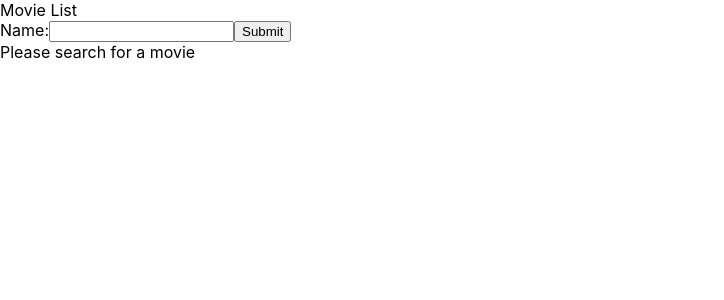
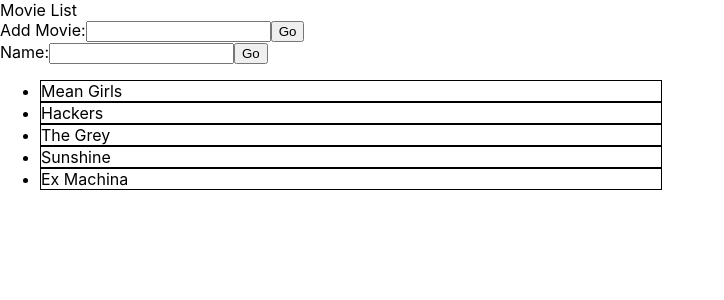
Before and after one commit to mattupham/MovieList, a React (Create React App) app: page / in a window 1280 px wide. Shown: the top 300 px of the page, without its empty margins (0-724 px from the left). Built offline with nearby package versions, Linux system fonts and the light colour scheme.

Commit message:
Added movie adding functionality

```diff
--- a/src/App.tsx
+++ b/src/App.tsx
@@ -1,12 +1,13 @@
 import React, { useState } from 'react';
 import styles from 'src/App.module.scss';
 import Search from 'src/components/Search/Search';
+import AddMovie from './components/AddMovie/AddMovie';
 
 interface Movie {
   title: string;
 }
 
-const movies: Movie[] = [
+const movieList: Movie[] = [
   { title: 'Mean Girls' },
   { title: 'Hackers' },
   { title: 'The Grey' },
@@ -16,17 +17,18 @@
 
 const App: React.FC = () => {
   const [searchQuery, setSearchQuery] = useState('');
+  const [movies, setMovies] = useState(movieList);
 
   return (
     <div className="App">
       <header>Movie List</header>
       <div>
+        <AddMovie handleAddMovie={(movieToAdd: string) => setMovies(movies.concat({ title: movieToAdd }))} />
+      </div>
+      <div>
         <Search handleQuerySubmit={(query: string) => setSearchQuery(query)} />
       </div>
       <div>
-        {searchQuery === '' ? (
-          <div>Please search for a movie</div>
-        ) : (
         <ul>
           {movies
             .filter(movie => movie.title.toLowerCase().includes(searchQuery.toLowerCase()))
@@ -36,7 +38,6 @@
               </li>
             ))}
         </ul>
-        )}
       </div>
     </div>
   );
--- /dev/null
+++ b/src/components/AddMovie/AddMovie.tsx
@@ -0,0 +1,27 @@
+import React, { FormEvent, useState } from 'react';
+
+interface IProps {
+  handleAddMovie: (query: string) => void;
+}
+
+const AddMovie = ({ handleAddMovie }: IProps) => {
+  const [movieToAdd, setMovieToAdd] = useState('');
+
+  const handleSubmit = (event: FormEvent<HTMLFormElement>) => {
+    event.preventDefault();
+    handleAddMovie(movieToAdd);
+    setMovieToAdd('');
+  };
+
+  return (
+    <form onSubmit={handleSubmit}>
+      <label>
+        Add Movie:
+        <input type="text" value={movieToAdd} onChange={e => setMovieToAdd(e.target.value)} />
+      </label>
+      <input type="submit" value="Go" />
+    </form>
+  );
+};
+
+export default AddMovie;
--- a/src/components/Search/Search.tsx
+++ b/src/components/Search/Search.tsx
@@ -10,6 +10,7 @@
   const handleSubmit = (event: FormEvent<HTMLFormElement>) => {
     event.preventDefault();
     handleQuerySubmit(query);
+    setQuery('');
   };
 
   return (
@@ -18,7 +19,7 @@
         Name:
         <input type="text" value={query} onChange={e => setQuery(e.target.value)} />
       </label>
-      <input type="submit" value="Submit" />
+      <input type="submit" value="Go" />
     </form>
   );
 };
```
Lines whose indentation alone changed are shown as unchanged.
